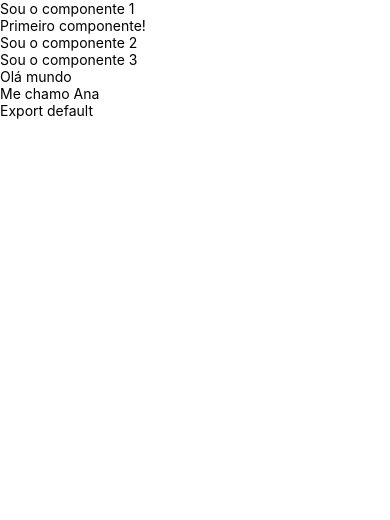
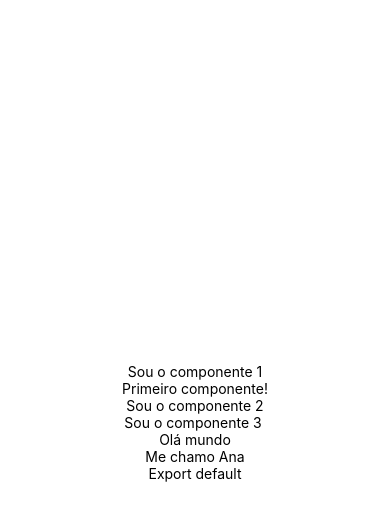
Before and after one commit to biadevcosta/curso-react-native, a React Native app in the folder exercicios/: screen / in a window 390 px wide. Shown: the top 520 px of the page. Built offline with nearby package versions, Linux system fonts and the light colour scheme.

Commit message:
adicionando estilo, flexbox

```diff
--- a/exercicios/src/App.js
+++ b/exercicios/src/App.js
@@ -1,5 +1,5 @@
 import React from "react" //precisa usar quando vc for usar um jsx - javascript que vira html
-import {View} from 'react-native' // esta pegando um modulo
+import {View, StyleSheet, SafeAreaView} from 'react-native' // esta pegando um modulo
 
 //Como colocar um component
 import ComponentUm /* maiuscula */ from './components/Primeiro'
@@ -32,7 +32,7 @@ import Export,{ Saudacao, Sobremim } from './components/Olamundo'
 
     // usando outro component
     export default () => (
-        <View>
+        <SafeAreaView style= {style.App}>
             <Padrao/>
             <ComponentUm/>
             <Comp2/>
@@ -40,5 +40,15 @@ import Export,{ Saudacao, Sobremim } from './components/Olamundo'
             <Saudacao/>
             <Sobremim/>
             <Export/>
-        </View>
+        </SafeAreaView>
     )
+
+    const style = StyleSheet.create({ //está colocando o estilo dentro de uma constante
+        App:{
+            flexGrow: 1,//pode crescer
+            //O eixo principal é vertical, por ser a maior, por isso usamos
+            justifyContent: "center", //vertical
+            alignItems: "center", //eixo cruzado, horizontal
+
+        }
+    })
```
